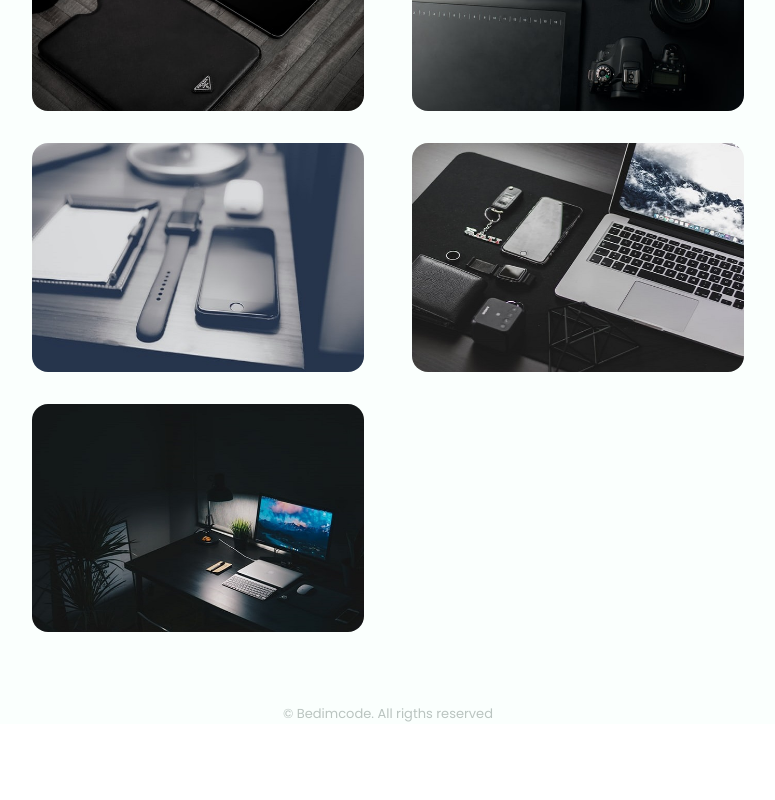
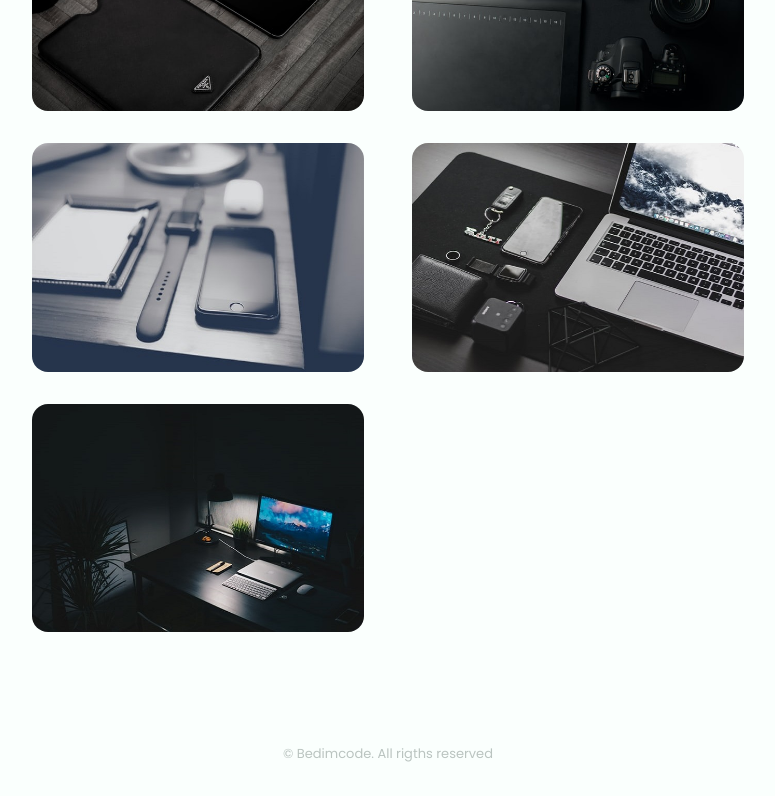
Before and after one commit to 0xbul1/vue-responsive-mini-portfolio, a Vue app: page / in a window 1280 px wide. Shown: the part 799-1599 px from the top of the page, without its empty margins (252-1027 px from the left). Before the commit the page ends 1563 px from the top, so only its background shows below. Built offline with nearby package versions, Linux system fonts and the light colour scheme.

Commit message:
fix margin

```diff
--- a/src/assets/css/style.css
+++ b/src/assets/css/style.css
@@ -420,7 +420,8 @@ img {
 /*=============== FOOTER ===============*/
 .footer__copy {
   display: block;
-  margin: 2.5rem 0 2rem;
+  /* margin: 2.5rem 0 2rem; */
+  padding: 2.5rem 0 2rem;
   text-align: center;
   font-size: var(--smaller-font-size);
   color: var(--text-color-light);
```
